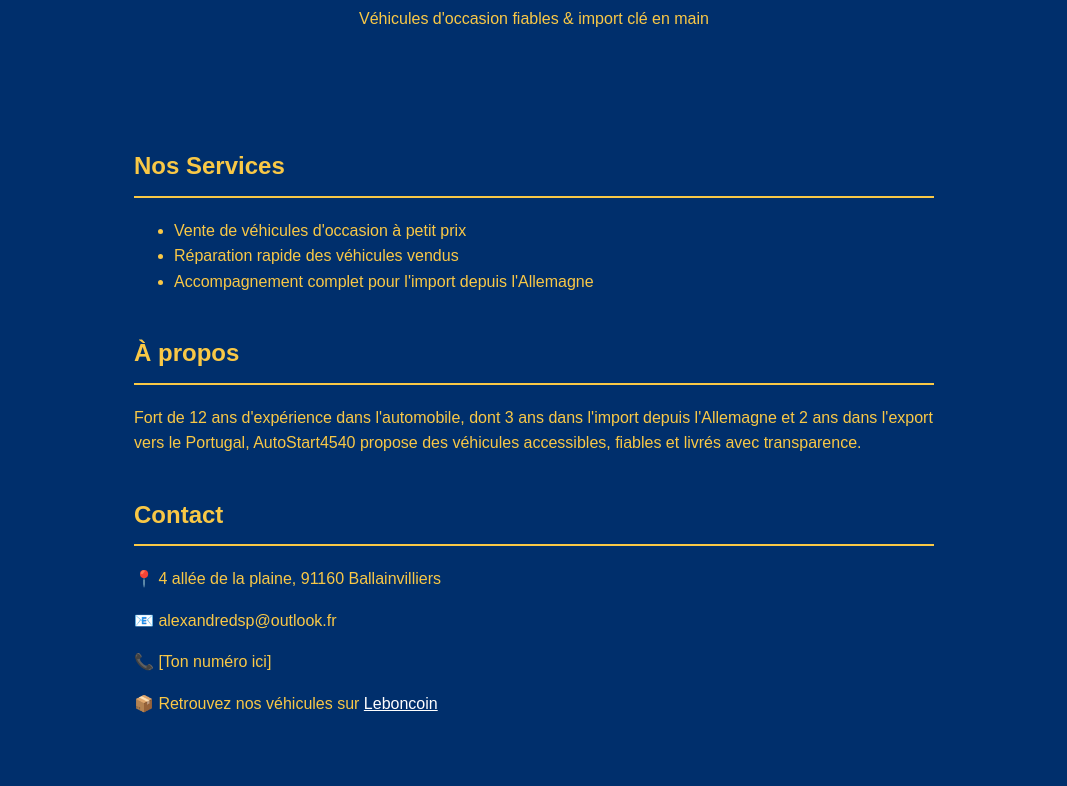
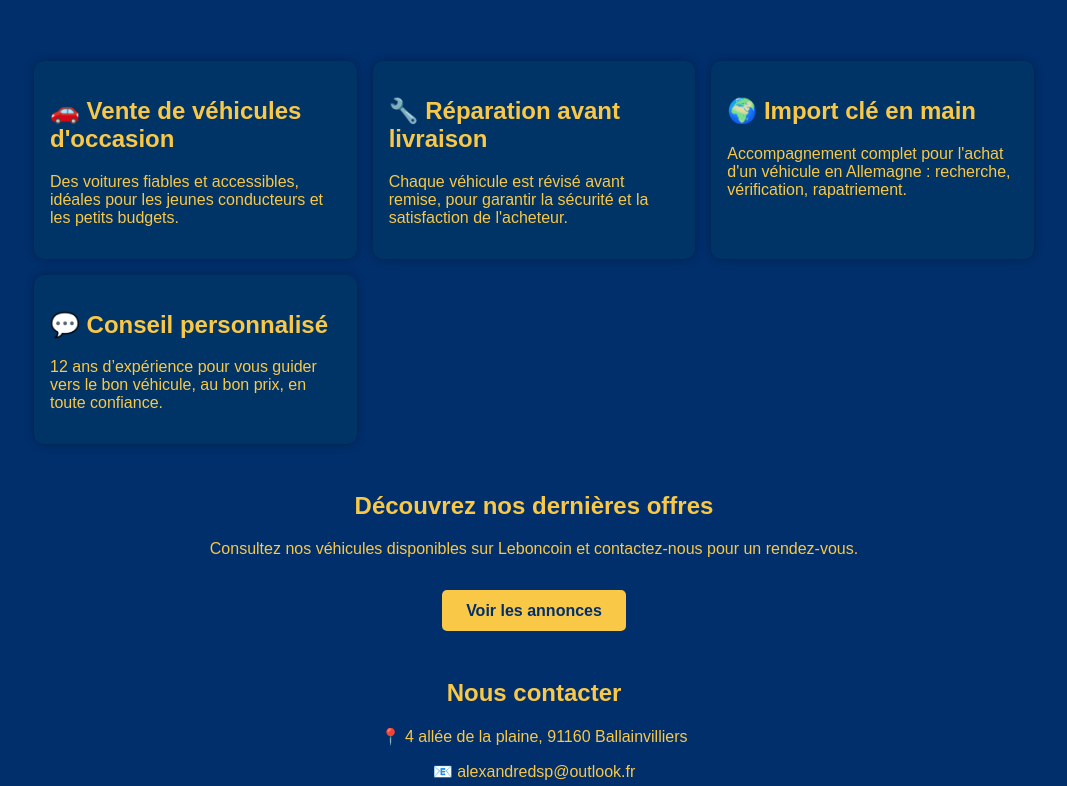
Before and after one commit to autostart4540/autostart4540, a plain HTML site: page index.html in a window 1280 px wide. Shown: the part 141-927 px from the top of the page, without its empty margins (106-1173 px from the left). Drawn offline with Linux system fonts and the light colour scheme.

Commit message:
Add files via upload

```diff
--- a/index.html
+++ b/index.html
@@ -9,33 +9,40 @@
 <body>
   <header>
     <h1>AutoStart4540</h1>
-    <p>Véhicules d'occasion fiables & import clé en main</p>
+    <p>Votre partenaire automobile : véhicules à prix mini, service maxi</p>
   </header>
 
   <main>
-    <section>
-      <h2>Nos Services</h2>
-      <ul>
-        <li>Vente de véhicules d'occasion à petit prix</li>
-        <li>Réparation rapide des véhicules vendus</li>
-        <li>Accompagnement complet pour l'import depuis l'Allemagne</li>
-      </ul>
+    <section class="cards">
+      <div class="card">
+        <h2>🚗 Vente de véhicules d'occasion</h2>
+        <p>Des voitures fiables et accessibles, idéales pour les jeunes conducteurs et les petits budgets.</p>
+      </div>
+      <div class="card">
+        <h2>🔧 Réparation avant livraison</h2>
+        <p>Chaque véhicule est révisé avant remise, pour garantir la sécurité et la satisfaction de l'acheteur.</p>
+      </div>
+      <div class="card">
+        <h2>🌍 Import clé en main</h2>
+        <p>Accompagnement complet pour l'achat d'un véhicule en Allemagne : recherche, vérification, rapatriement.</p>
+      </div>
+      <div class="card">
+        <h2>💬 Conseil personnalisé</h2>
+        <p>12 ans d’expérience pour vous guider vers le bon véhicule, au bon prix, en toute confiance.</p>
+      </div>
     </section>
 
-    <section>
-      <h2>À propos</h2>
-      <p>
-        Fort de 12 ans d'expérience dans l'automobile, dont 3 ans dans l'import depuis l'Allemagne et 2 ans dans l'export vers le Portugal,
-        AutoStart4540 propose des véhicules accessibles, fiables et livrés avec transparence.
-      </p>
+    <section class="annonces">
+      <h2>Découvrez nos dernières offres</h2>
+      <p>Consultez nos véhicules disponibles sur Leboncoin et contactez-nous pour un rendez-vous.</p>
+      <a href="https://www.leboncoin.fr" target="_blank" class="btn">Voir les annonces</a>
     </section>
 
-    <section>
-      <h2>Contact</h2>
+    <section class="contact">
+      <h2>Nous contacter</h2>
       <p>📍 4 allée de la plaine, 91160 Ballainvilliers</p>
       <p>📧 alexandredsp@outlook.fr</p>
       <p>📞 [Ton numéro ici]</p>
-      <p>📦 Retrouvez nos véhicules sur <a href="https://www.leboncoin.fr" target="_blank">Leboncoin</a></p>
     </section>
   </main>
 
--- a/style.css
+++ b/style.css
@@ -4,29 +4,44 @@ body {
   font-family: Arial, sans-serif;
   background-color: #002F6C;
   color: #F9C846;
-  line-height: 1.6;
 }
 header, footer {
   text-align: center;
-  padding: 40px 20px;
+  padding: 2rem 1rem;
 }
+h1 { font-size: 2.5rem; margin-bottom: 0.5rem; }
 main {
-  max-width: 800px;
+  max-width: 1000px;
   margin: auto;
-  padding: 20px;
+  padding: 1rem;
 }
-h1 { font-size: 2.5em; margin-bottom: 0; }
-h2 {
-  border-bottom: 2px solid #F9C846;
-  padding-bottom: 10px;
-  margin-top: 40px;
+.cards {
+  display: grid;
+  grid-template-columns: repeat(auto-fit, minmax(280px, 1fr));
+  gap: 1rem;
 }
-a {
-  color: white;
-  text-decoration: underline;
+.card {
+  background: #003366;
+  padding: 1rem;
+  border-radius: 10px;
+  box-shadow: 0 0 10px rgba(0,0,0,0.3);
+}
+.annonces, .contact {
+  text-align: center;
+  margin-top: 3rem;
+}
+.annonces .btn {
+  display: inline-block;
+  margin-top: 1rem;
+  background-color: #F9C846;
+  color: #002F6C;
+  padding: 0.7rem 1.5rem;
+  border-radius: 5px;
+  font-weight: bold;
+  text-decoration: none;
 }
 footer {
   border-top: 1px solid #F9C846;
-  font-size: 0.9em;
-  margin-top: 60px;
+  margin-top: 4rem;
+  font-size: 0.9rem;
 }
```
